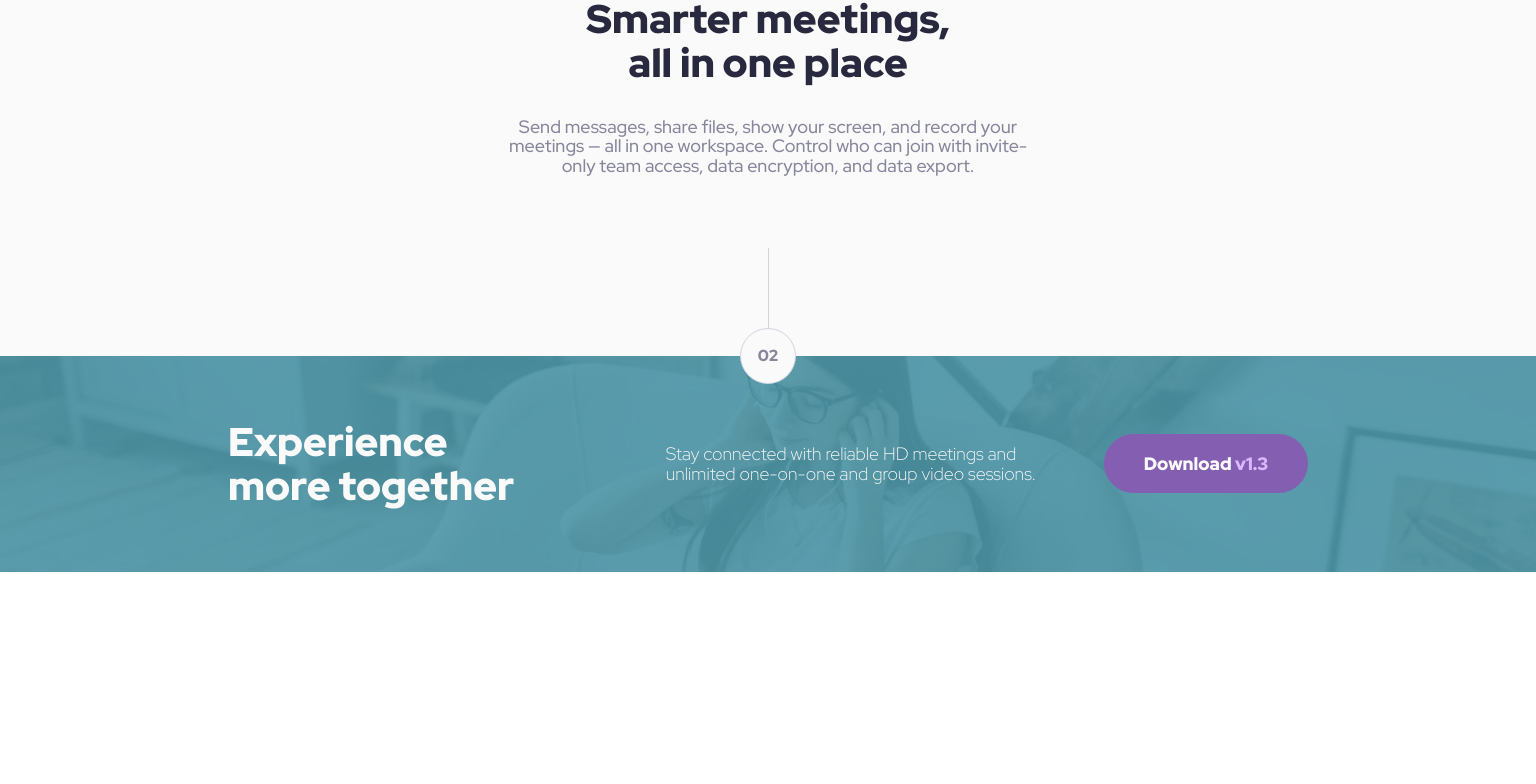
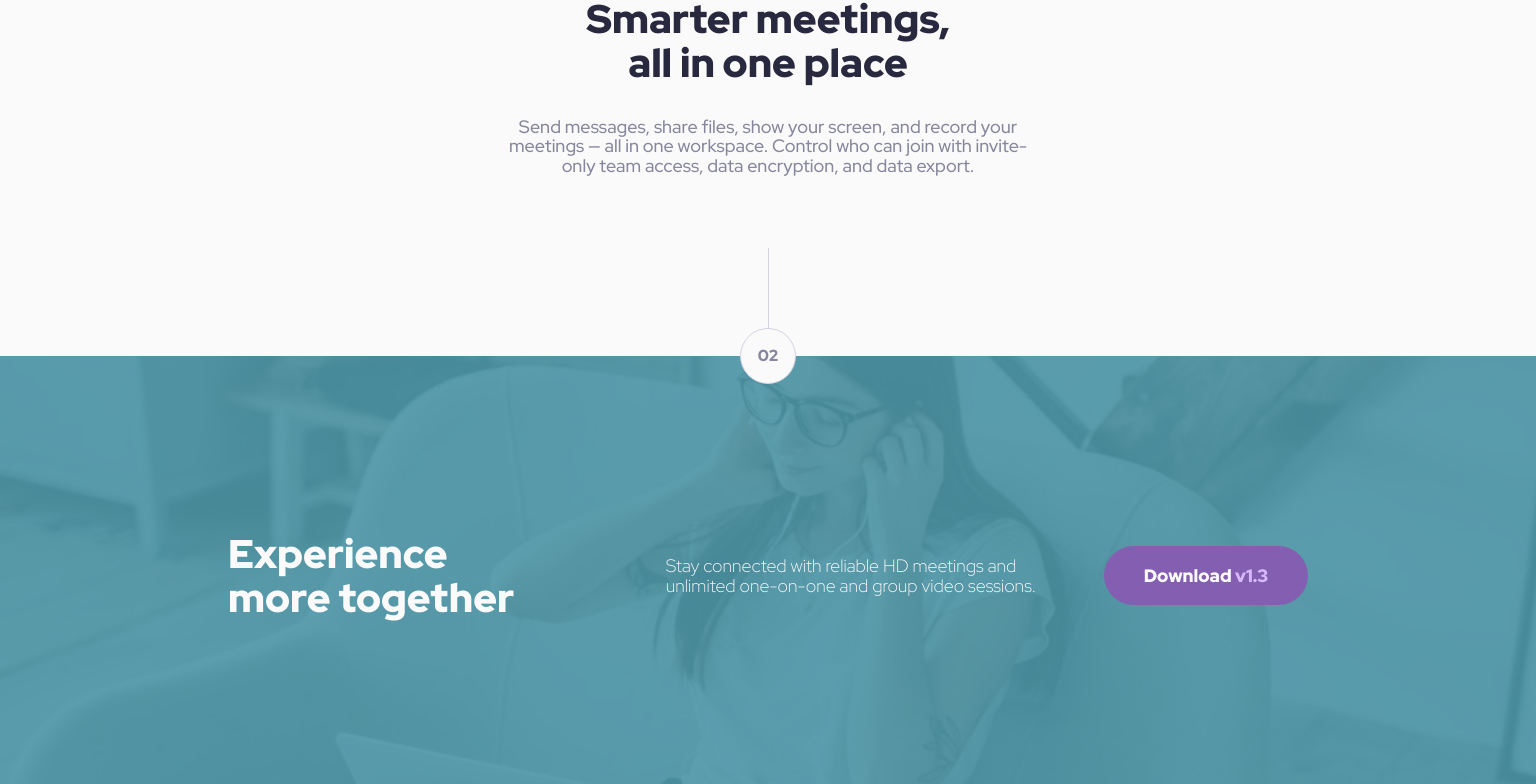
Before and after one commit to MathiasHun1/FEM-meet-landing-page, a React (Vite) app: page / in a window 1536 px wide. Shown: the part 1091-1875 px from the top of the page. Before the commit the page ends 1663 px from the top, so only its background shows below. Built offline with nearby package versions, Linux system fonts and the light colour scheme.

Commit message:
footer image bugfix

```diff
--- a/src/styles/components/Footer.scss
+++ b/src/styles/components/Footer.scss
@@ -11,7 +11,8 @@ footer {
   z-index: 0;
 
   img {
-    width: 100%;
+    // width: 100%;
+    object-fit: cover;
   }
 }
 
@@ -72,6 +73,8 @@ footer::after {
 
   .tablet-image {
     display: block;
+    width: 100%;
+    object-fit: cover;
   }
 
   .title-footer {
@@ -88,6 +91,8 @@ footer::after {
 
   .desktop-image {
     display: block;
+    height: 100%;
+    object-fit: cover;
   }
 
   .title-footer {
@@ -110,8 +115,7 @@ footer::after {
     flex-direction: row;
     gap: 60px;
     text-align: start;
-    padding-left: 80px;
-    padding-right: 80px;
+    padding: 112px 80px;
     max-width: 1240px;
 
     h2 {
```
